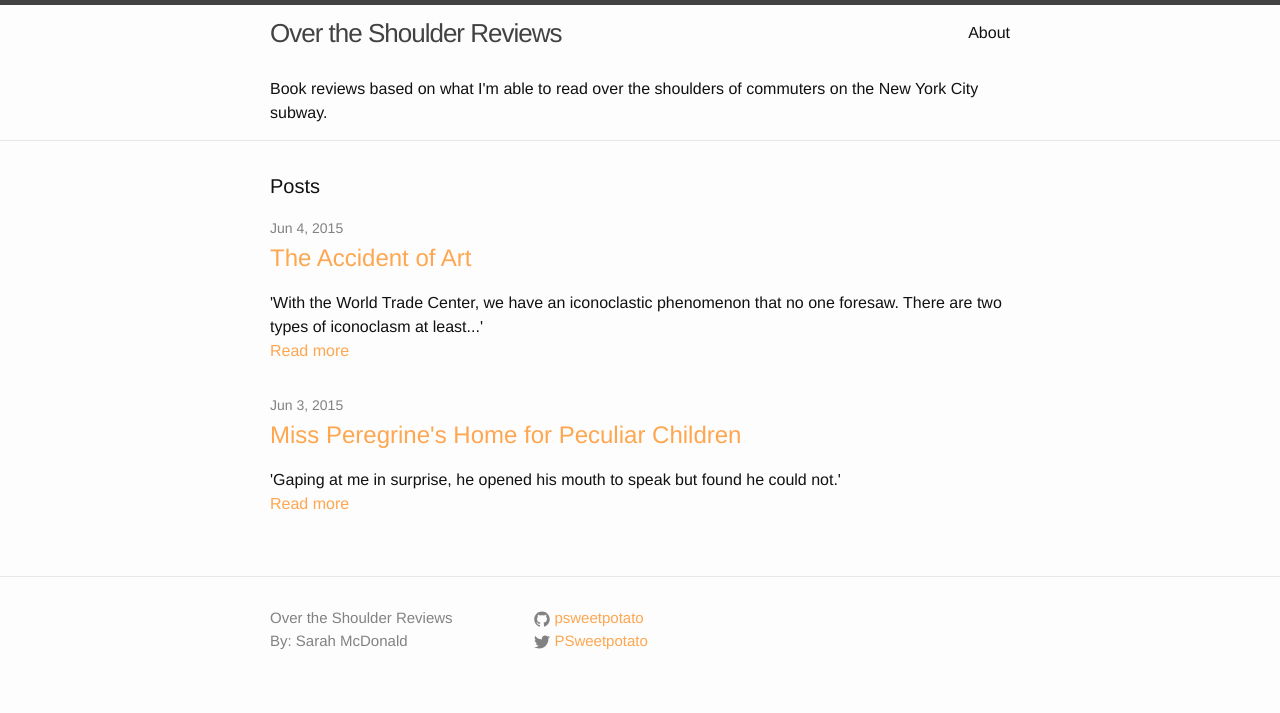
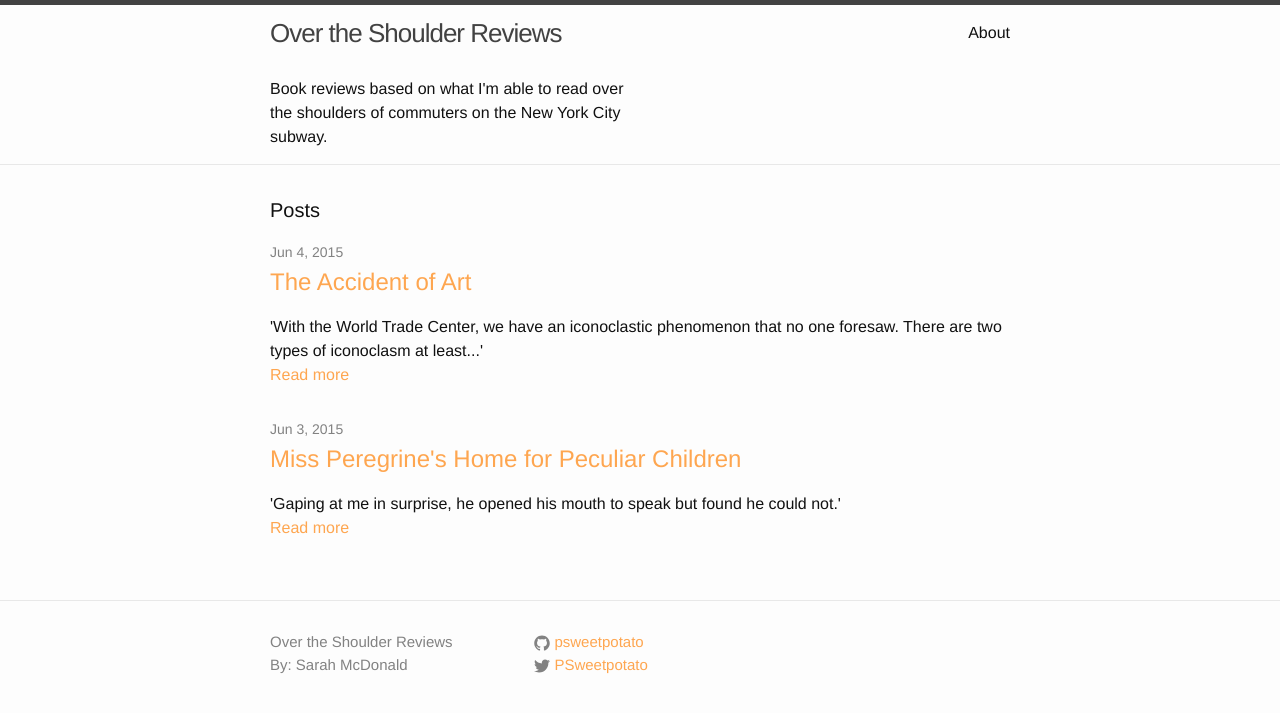
Before and after one commit to psweetpotato/OtSRblog, a Jekyll site: the page built from index.html, in a window 1280 px wide. Shown: the top 713 px of the page. Built offline with Jekyll 4.4.1, drawn with Linux system fonts in a browser that asks for light colours.

Commit message:
formats site description

```diff
--- a/_includes/header.html
+++ b/_includes/header.html
@@ -24,7 +24,7 @@
     </nav>
 
   </br></br></br>
-    <p class="text">{{ site.description }}</p>
+    <p class="text" id="descript">{{ site.description }}</p>
 
   </div>
 
--- a/_sass/_base.scss
+++ b/_sass/_base.scss
@@ -34,6 +34,7 @@ ul, ol, dl, figure,
 %vertical-rhythm {
     margin-bottom: $spacing-unit / 2;
 }
+
 
 
 
@@ -202,3 +203,7 @@ pre {
         }
     }
 }
+
+#descript {
+  width: 50%;
+}
```
